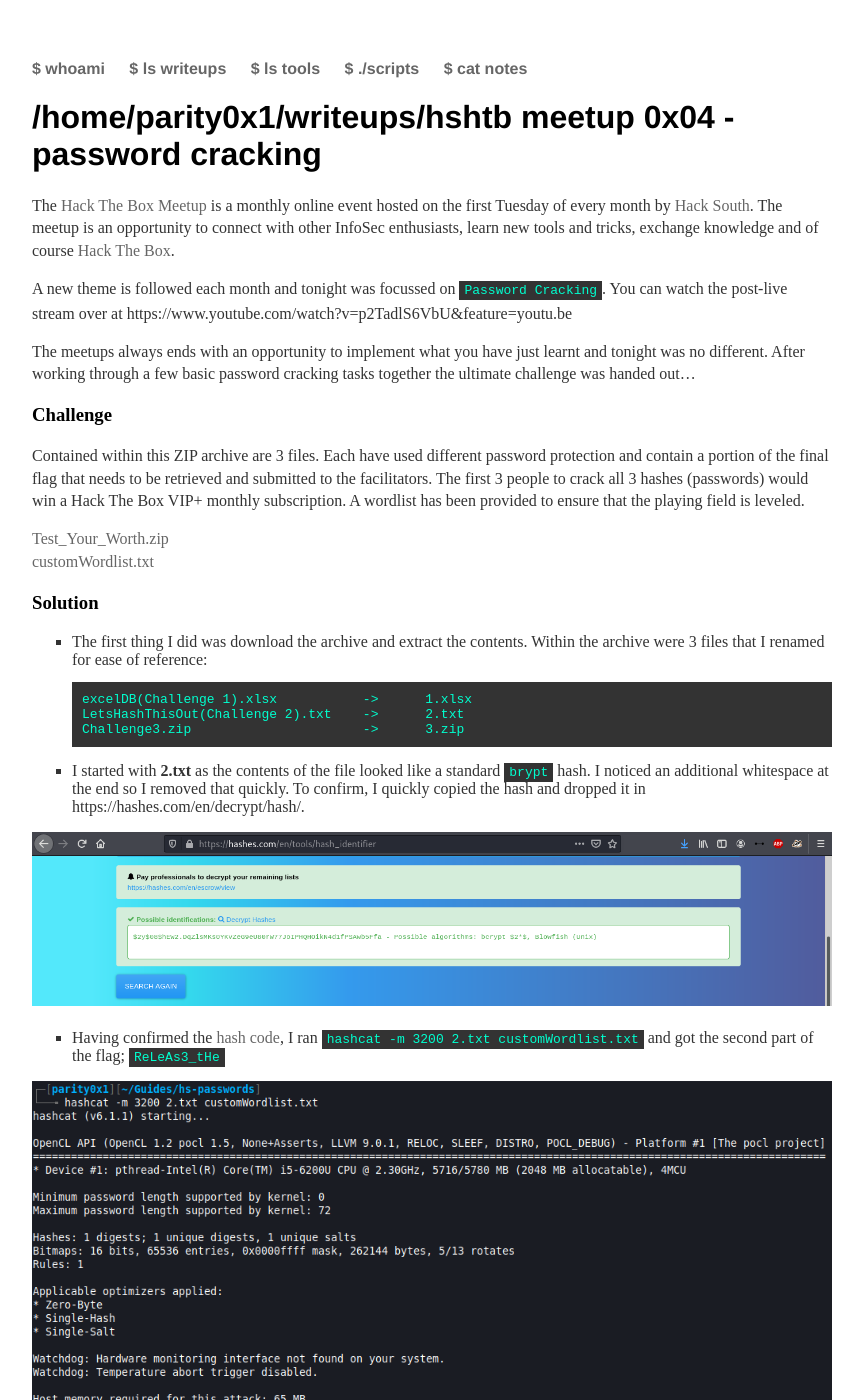
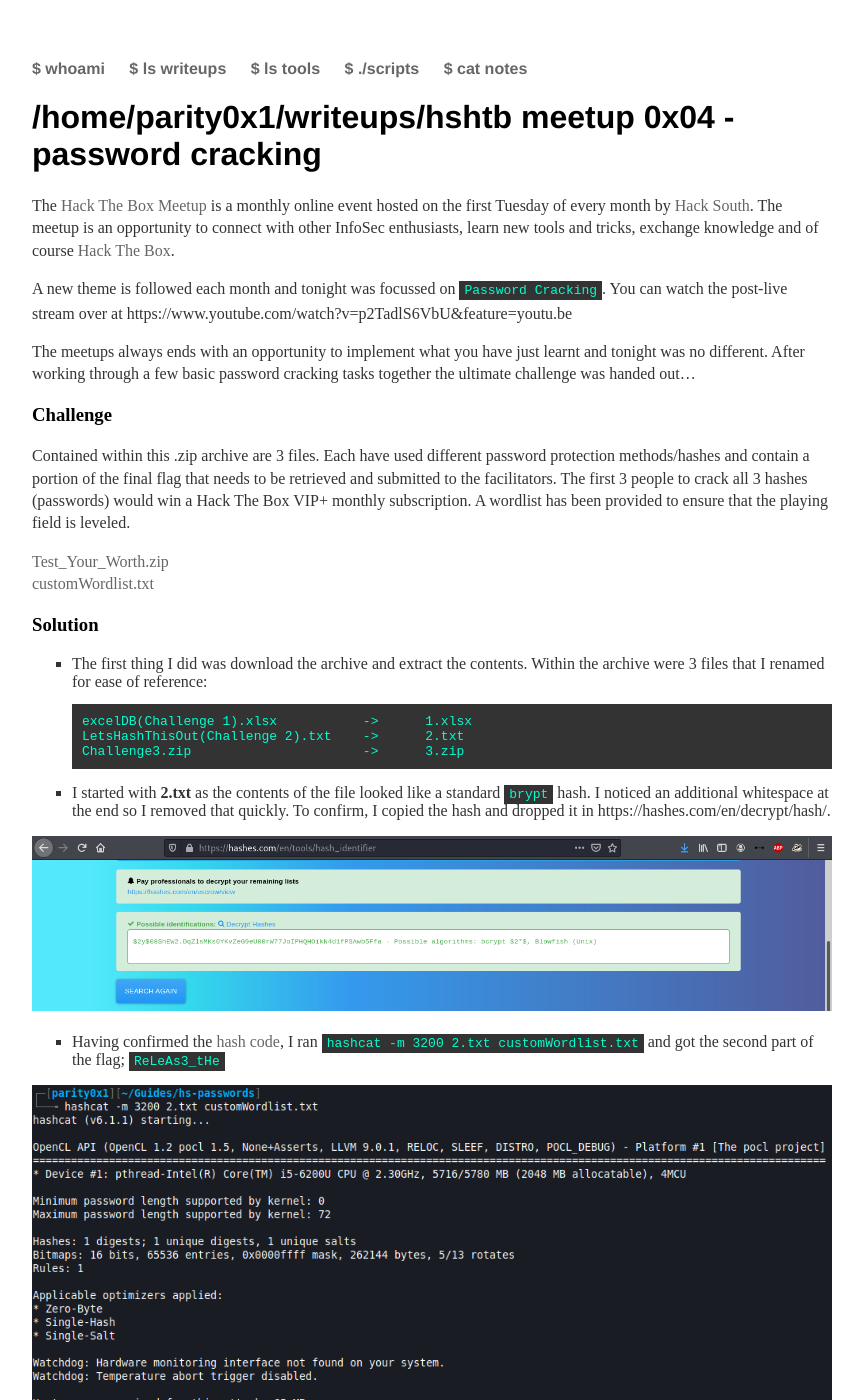
Before and after one commit to parity0x1/parity0x1.github.io, a Jekyll site: the page built from _posts/2021-01-12-hack-south-0x04-password-cracking.md, in a window 1280 px wide and 1400 px high. Shown: the whole window, without its empty margins (208-1071 px from the left). Built offline with Jekyll 4.4.1, drawn with Linux system fonts in a browser that asks for light colours; some of the changed text lies outside the part shown.

Commit message:
HSHTB 0x04

````diff
--- a/_posts/2021-01-12-hack-south-0x04-password-cracking.md
+++ b/_posts/2021-01-12-hack-south-0x04-password-cracking.md
@@ -10,13 +10,9 @@
 
 The meetups always ends with an opportunity to implement what you have just learnt and tonight was no different. After working through a few basic password cracking tasks together the ultimate challenge was handed out...
 
-
-
-
-
 ### Challenge
 
-Contained within this ZIP archive are 3 files. Each have used different password protection and contain a portion of the final flag that needs to be retrieved and submitted to the facilitators. The first 3 people to crack all 3 hashes (passwords) would win a Hack The Box VIP+ monthly subscription. A wordlist has been provided to ensure that the playing field is leveled.
+Contained within this .zip archive are 3 files. Each have used different password protection methods/hashes and contain a portion of the final flag that needs to be retrieved and submitted to the facilitators. The first 3 people to crack all 3 hashes (passwords) would win a Hack The Box VIP+ monthly subscription. A wordlist has been provided to ensure that the playing field is leveled.
 
 [Test_Your_Worth.zip](/assets/hshtb/Test_Your_Worth.zip)
 [customWordlist.txt](/assets/hshtb/customWordlist.txt)
@@ -30,7 +26,7 @@
 Challenge3.zip                      ->      3.zip
 ```
 
-2. I started with **2.txt** as the contents of the file looked like a standard `brypt` hash. I noticed an additional whitespace at the end so I removed that quickly. To confirm, I quickly copied the hash and dropped it in https://hashes.com/en/decrypt/hash/.
+2. I started with **2.txt** as the contents of the file looked like a standard `brypt` hash. I noticed an additional whitespace at the end so I removed that quickly. To confirm, I copied the hash and dropped it in https://hashes.com/en/decrypt/hash/.
 
 ![](/assets/hshtb/hshtb-0x04-01.png)
 
````
Also changed, not shown: other parts of _posts/2021-01-12-hack-south-0x04-password-cracking.md (+4 -4 lines).
